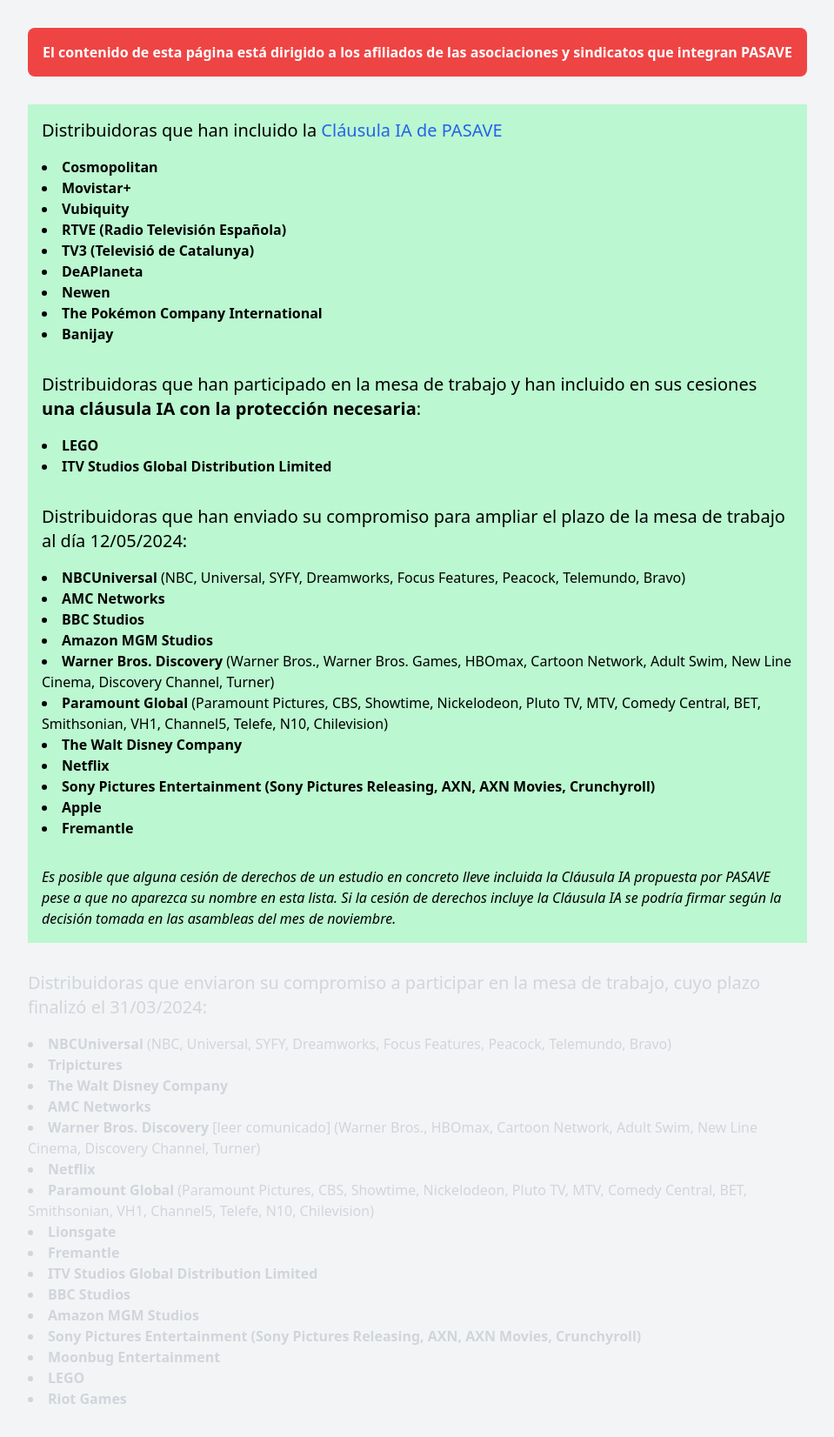
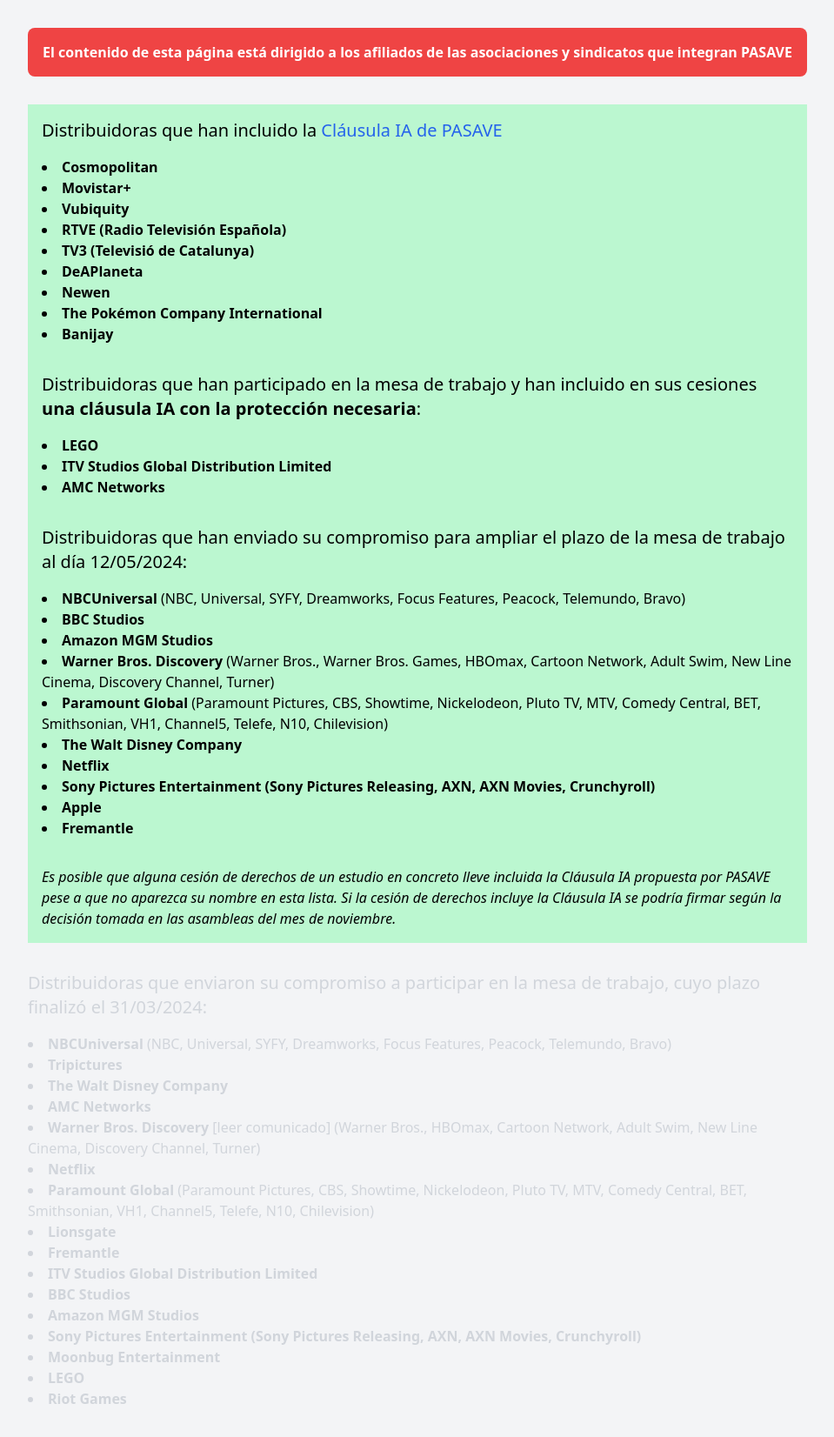
Before and after one commit to mutsuda/pasave.github.io, a Jekyll site: the page built from oklist.md, in a window 1280 px wide. Shown: the whole page at 87% size, without its empty margins (160-1119 px from the left). Built offline with Jekyll 4.4.1, drawn with Linux system fonts in a browser that asks for light colours.

Commit message:
added amc

```diff
--- a/oklist.md
+++ b/oklist.md
@@ -26,13 +26,13 @@
 <ul class="list-disc list-inside">
 	<li class="font-bold">LEGO</li>
 	<li class="font-bold">ITV Studios Global Distribution Limited</li>
+	<li class="font-bold">AMC Networks</li>
 </ul>
 
 
 <div class="text-xl pb-4 pt-8">Distribuidoras que han enviado su compromiso para ampliar el plazo de la mesa de trabajo al día 12/05/2024:</div>
 <ul class="list-disc list-inside">
 	<li><span class="font-bold">NBCUniversal</span> (NBC, Universal, SYFY, Dreamworks, Focus Features, Peacock, Telemundo, Bravo)</li>
-	<li class="font-bold">AMC Networks</li>
 	<li class="font-bold">BBC Studios</li>
 	<li class="font-bold">Amazon MGM Studios</li>
 	<li><span class="font-bold">Warner Bros. Discovery</span> (Warner Bros., Warner Bros. Games, HBOmax, Cartoon Network, Adult Swim, New Line Cinema, Discovery Channel, Turner)</li>
```
